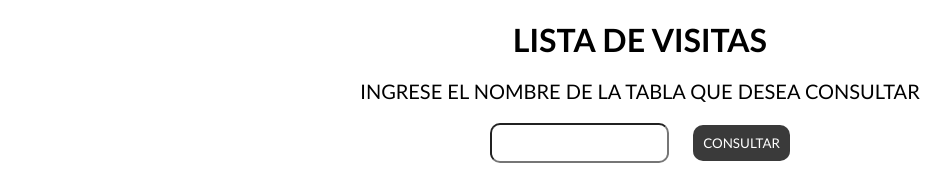
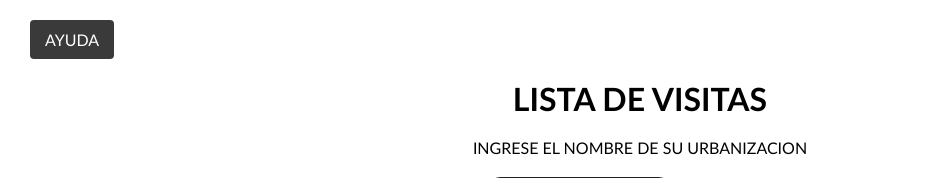
Before and after one commit to HSergio-19/visilant_prototipo, a PHP site: page /user/ver_visita.php in a window 1280 px wide. Shown: the part 100-278 px from the top of the page, without its empty margins (0-952 px from the left). Run offline with PHP 8.4, Linux system fonts and the light colour scheme.

Commit message:
Ultima version

```diff
--- a/sesion.php
+++ b/sesion.php
@@ -18,7 +18,7 @@
 
     <div class = "titulo-descripcion">
         <h1>INICIA SESION</h1>
-        <h4>MAnten el orden de tus visitas y visualiza su control en tiempo real</h4>
+        <h4>Manten el orden de tus visitas y visualiza su control en tiempo real</h4>
     </div>
 
     <!--FORMULARIO DE REGISTRO-->
--- /dev/null
+++ b/user/css/boton_modal.css
@@ -0,0 +1,87 @@
+.boton-modal{
+    margin: 20px;
+    padding: 10px;
+}
+
+.boton-modal label{
+    padding: 10px 15px;
+    background-color: #3a3a3a;
+    color: white;
+    border-radius: 4px;
+    cursor: pointer;
+    transition: all 300ms ease;
+}
+
+.boton-modal label:hover {
+    background-color: #8adcff;
+    color: #3a3a3a;
+}
+
+#btn-modal {
+    display: none;
+}
+
+.container-modal {
+    width: 100%;
+    height: 100vh;
+    position: fixed;
+    top: 0; left: 0;
+    background-color: #3a3a3a5e;
+    display: none;
+    justify-content: center;
+    align-items: center;
+    z-index: 100;
+}
+
+#btn-modal:checked ~ .container-modal{
+    display: flex;
+}
+
+.content-modal{
+    width: 100%;
+    max-width: 400px;
+    padding: 20px;
+    background-color: white;
+    border: 4px;
+    border-radius: 10px;
+}
+
+.container-modal h2{
+    margin-top: 20px;
+}
+
+.container-modal p{
+    padding: 15px 0px;
+    border-top: 1px solid #8adcff;
+    border-bottom: 1px solid #8adcff;
+
+}
+
+.content-modal .btn-cerrar{
+    width: 100%;
+    margin-top: 20px;
+    display: flex;
+    justify-content: flex-end;
+}
+
+.content-modal .btn-cerrar label {
+    padding: 7px 10px;
+    background-color: #3a3a3a;
+    color: white;
+    border-radius: 4px;
+    cursor: pointer;
+    transition: all 300ms ease;
+}
+
+.content-modal .btn-cerrar label:hover {
+    background-color: #8adcff;
+    color: #3a3a3a;
+}
+
+.cerrar-modal{
+    width: 100%;
+    height: 100vh;
+    position: absolute;
+    top: o; left: 0;
+    z-index: -1;
+}
--- a/user/css/registro_style.css
+++ b/user/css/registro_style.css
@@ -3,6 +3,8 @@
     padding: 0;
     font-family: 'Gill Sans', 'Gill Sans MT', Calibri, 'Trebuchet MS', sans-serif;
 }
+
+
 
 .titulo_descripcion_h{
     text-align: center;
--- a/user/css/ver_visita_style.css
+++ b/user/css/ver_visita_style.css
@@ -10,11 +10,7 @@
     margin: 20px;
 }
 
-p {
-    display: flex;
-    justify-content: center;
-    font-size: 20px;
-}
+
 
 .lista_visita {
     display: flex;
--- a/user/monitor_editar_visita.php
+++ b/user/monitor_editar_visita.php
@@ -40,6 +40,7 @@
         <div class = "seccion_1">
             <input type="hidden" name="id" value="<?= $row['id']?>">
             <p class="titulo">NOMBRE <input type="text" name="nombre" placeholder = "Nombre" value="<?= $row['nombre']?>"></p>
+
             <p class="titulo">APELLIDO <input type="text" name="apellido" placeholder = "Apellido" value="<?= $row['apellido']?>"></p>
 
             <p class="titulo">CEDULA <input type="text" name="cedula" placeholder = "Cedula" value="<?= $row['cedula']?>"></p>
--- a/user/ver_visita.php
+++ b/user/ver_visita.php
@@ -1,10 +1,5 @@
 <?php
 require "../db/conexion.php";
-
-//$sql = "SELECT * FROM visitas";
-
-
-
 ?>
 
 <!DOCTYPE html>
@@ -16,10 +11,14 @@ require "../db/conexion.php";
     <link rel="stylesheet" href="css/header_style.css">
     <link rel="stylesheet" href="css/ver_visita_style.css">
 	<link rel="website icon" type="png" href="../img/icon.png">
+    <link rel="stylesheet" href="css/boton_modal.css">
     <title>Visilant</title>
 </head>
 
 
+
+
+<body>
 <header>
 		<a href = "home.php" class="logo">
             <img src="../img/icon.png" alt="logo.png">
@@ -31,12 +30,35 @@ require "../db/conexion.php";
 
 </header>
 
-<body>
+<div class = "boton-modal">
+
+    <label for="btn-modal">
+        AYUDA
+    </label>
+
+</div>
+
+<input type="checkbox" id="btn-modal">
+
+<div class = "container-modal">
+    <div class = "content-modal">
+        <h2>GUIA DE AYUDA</h2>
+        <p>Debes ingresar el nombre de tu urbanizacion en el campo vacion para visualizar sus visitas. Luego presionas consultar y listo.</p>
+
+        <div class="btn-cerrar">
+            <label for="btn-modal">
+                Cerrar
+            </label>
+        </div>
+    </div>
+    <label for="btn-modal" class="cerrar-modal"></label>
+</div>
+
 <h1 class = "titulo_lista">LISTA DE VISITAS</h1>
 
 <div class = "center">
 <form action="" method="POST">
-    <p class = "ayuda">INGRESE EL NOMBRE DE LA TABLA QUE DESEA CONSULTAR</p>
+    <p class = "ayuda">INGRESE EL NOMBRE DE SU URBANIZACION</p>
     <input type="text" name="busqueda" class="input-campo">
     <input type="submit" name="enviar" value="CONSULTAR" class="input-boton">
 
```
Also changed, not shown: db/sesion_db.php (+4 -3 lines), user/monitor_visita.php (+25 -0 lines), user/registro_visita.php (+28 -2 lines), user/css/home_style.css (line endings or trailing spaces).
